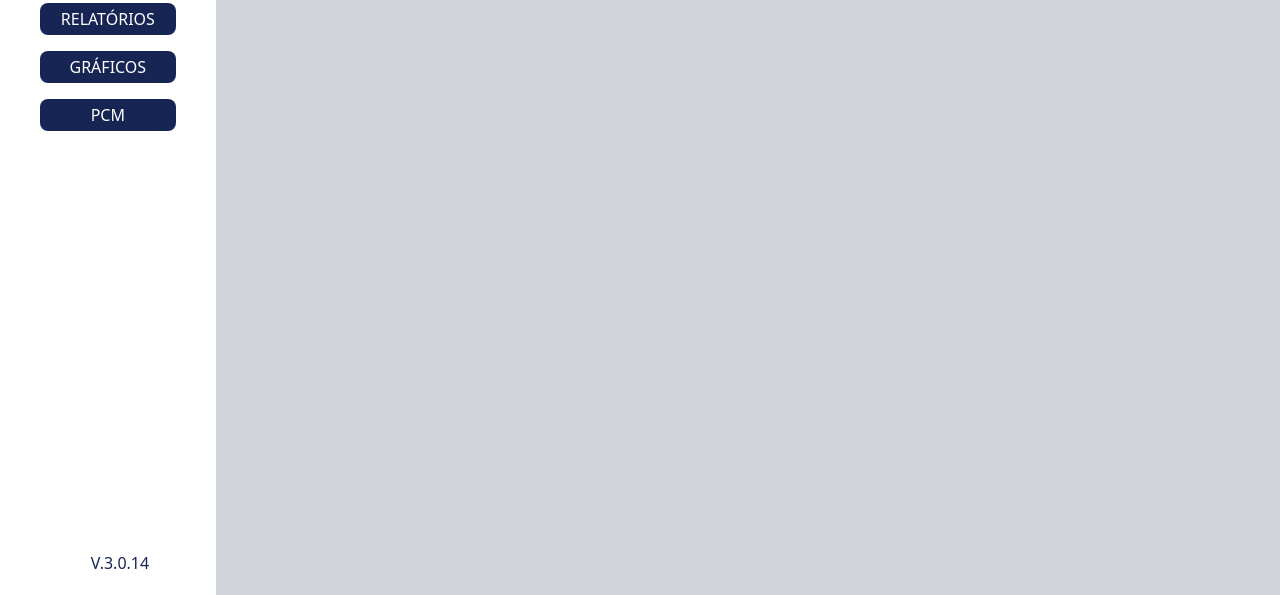
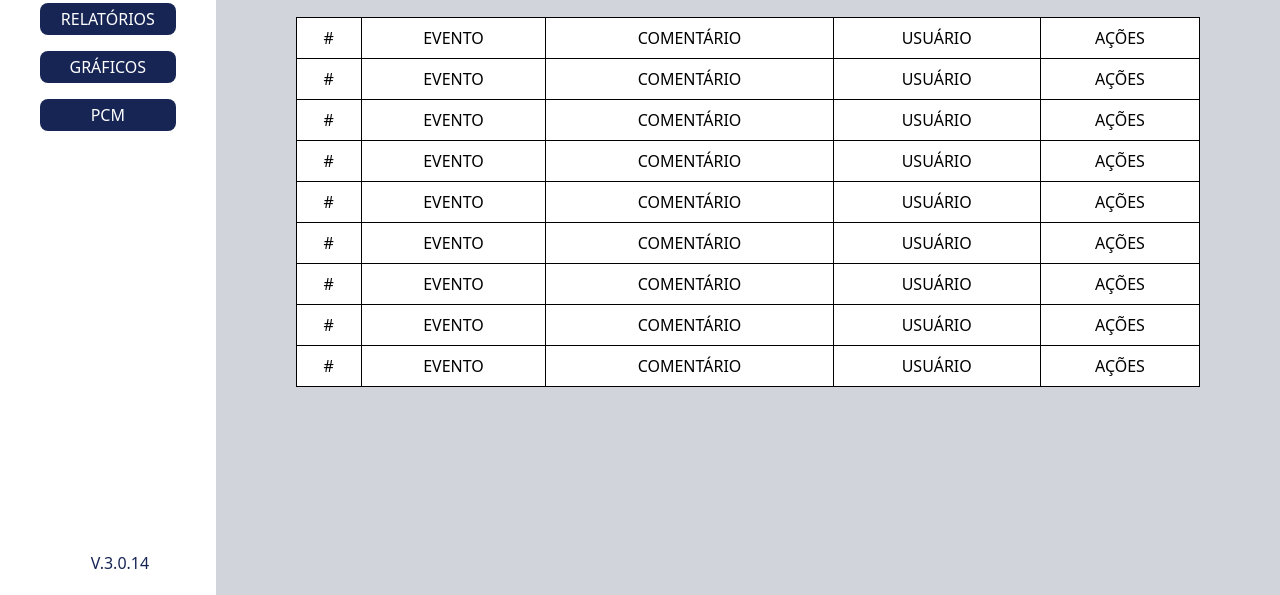
Before and after one commit to eliezerbuczak/logoperation, a website: page src/index.html in a window 1280 px wide. Shown: the part 205-800 px from the top of the page. Drawn offline with nearby package versions, Linux system fonts and the light colour scheme; files that its build step writes are made by us from their sources.

Commit message:
criacao tabela

```diff
--- a/src/index.html
+++ b/src/index.html
@@ -48,6 +48,78 @@
                     <button class="h-full rounded-lg text-center bg-blue-950 text-white">Buscar</button>
                 </div>
             </div>
+            <div class="mt-5">
+                <table class="bg-white w-full justify-between">
+                    <thead>
+                        <tr class="uppercase text-center font-medium">
+                            <td class="border border-black p-2">#</td>
+                            <td class="border border-black p-2">evento</td>
+                            <td class="border border-black p-2">comentário</td>
+                            <td class="border border-black p-2">usuário</td>
+                            <td class="border border-black p-2">ações</td>
+                        </tr>
+                    </thead>
+                    <tbody>
+                        <tr class="uppercase text-center font-light">
+                            <td class="border border-black p-2">#</td>
+                            <td class="border border-black p-2">evento</td>
+                            <td class="border border-black p-2">comentário</td>
+                            <td class="border border-black p-2">usuário</td>
+                            <td class="border border-black p-2">ações</td>
+                        </tr>
+                        <tr class="uppercase text-center font-light">
+                            <td class="border border-black p-2">#</td>
+                            <td class="border border-black p-2">evento</td>
+                            <td class="border border-black p-2">comentário</td>
+                            <td class="border border-black p-2">usuário</td>
+                            <td class="border border-black p-2">ações</td>
+                        </tr>
+                        <tr class="uppercase text-center font-light">
+                            <td class="border border-black p-2">#</td>
+                            <td class="border border-black p-2">evento</td>
+                            <td class="border border-black p-2">comentário</td>
+                            <td class="border border-black p-2">usuário</td>
+                            <td class="border border-black p-2">ações</td>
+                        </tr>
+                        <tr class="uppercase text-center font-light">
+                            <td class="border border-black p-2">#</td>
+                            <td class="border border-black p-2">evento</td>
+                            <td class="border border-black p-2">comentário</td>
+                            <td class="border border-black p-2">usuário</td>
+                            <td class="border border-black p-2">ações</td>
+                        </tr>
+                        <tr class="uppercase text-center font-light">
+                            <td class="border border-black p-2">#</td>
+                            <td class="border border-black p-2">evento</td>
+                            <td class="border border-black p-2">comentário</td>
+                            <td class="border border-black p-2">usuário</td>
+                            <td class="border border-black p-2">ações</td>
+                        </tr>
+                        <tr class="uppercase text-center font-light">
+                            <td class="border border-black p-2">#</td>
+                            <td class="border border-black p-2">evento</td>
+                            <td class="border border-black p-2">comentário</td>
+                            <td class="border border-black p-2">usuário</td>
+                            <td class="border border-black p-2">ações</td>
+                        </tr>
+                        <tr class="uppercase text-center font-light">
+                            <td class="border border-black p-2">#</td>
+                            <td class="border border-black p-2">evento</td>
+                            <td class="border border-black p-2">comentário</td>
+                            <td class="border border-black p-2">usuário</td>
+                            <td class="border border-black p-2">ações</td>
+                        </tr>
+                        <tr class="uppercase text-center font-light">
+                            <td class="border border-black p-2">#</td>
+                            <td class="border border-black p-2">evento</td>
+                            <td class="border border-black p-2">comentário</td>
+                            <td class="border border-black p-2">usuário</td>
+                            <td class="border border-black p-2">ações</td>
+                        </tr>
+                    </tbody>
+
+                </table>
+            </div>
         </div>
 
 
```
